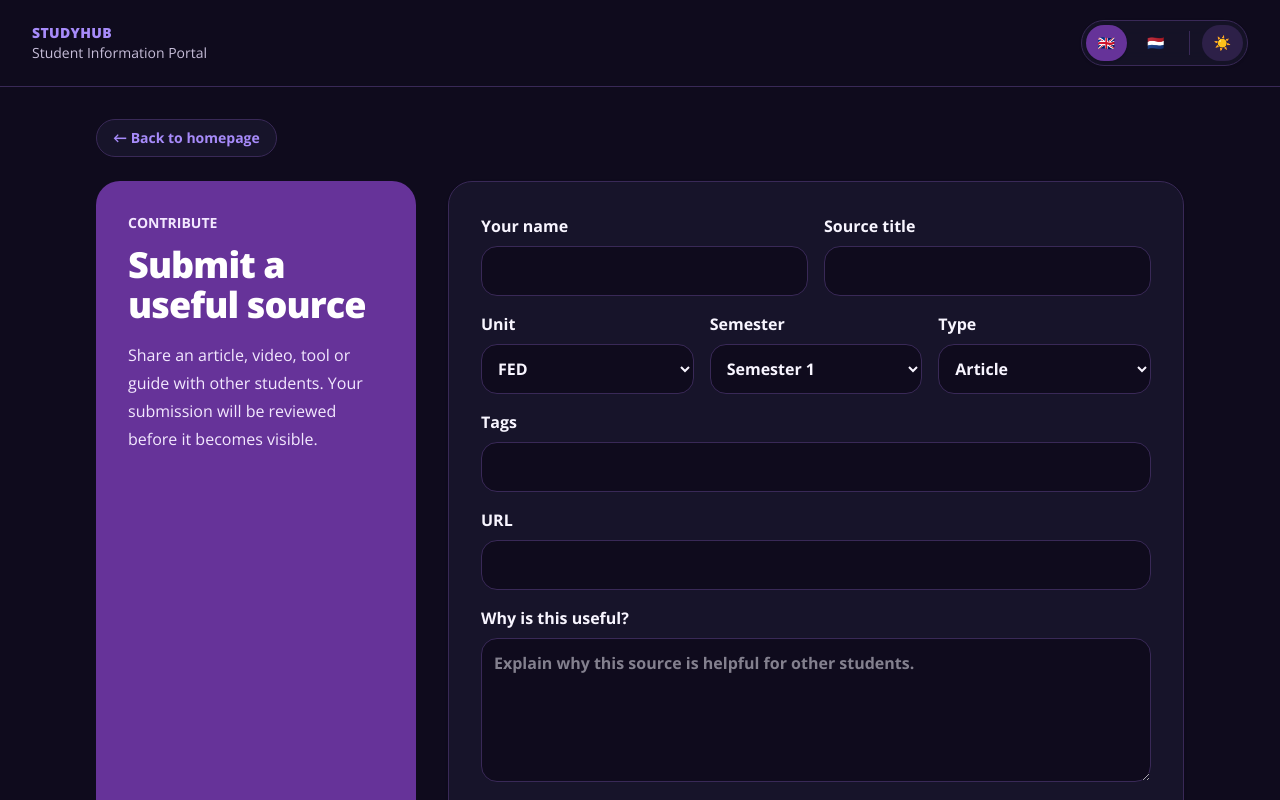
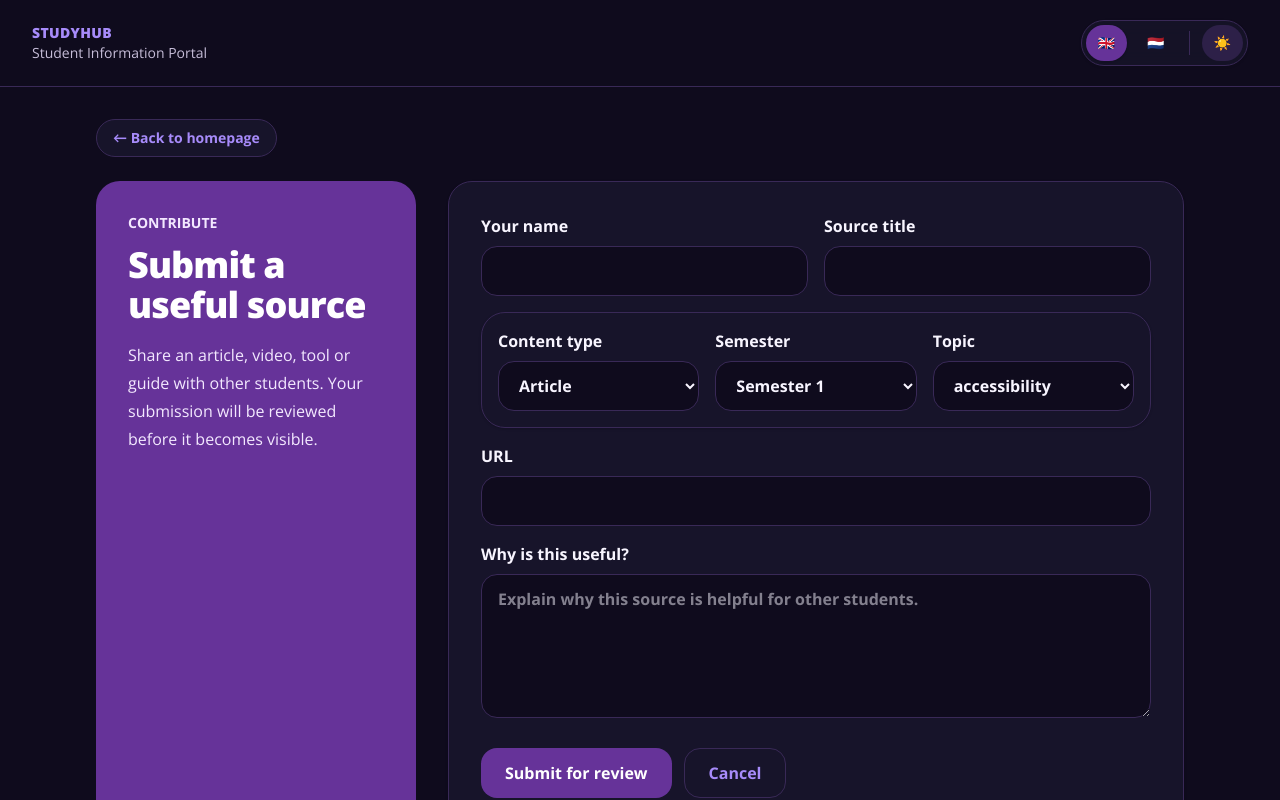
Before and after one commit to docentDavid/studyhub, a Next.js app: page /submit in a window 1280 px wide. Shown: the top 800 px of the page. Built offline with nearby package versions, Linux system fonts and the light colour scheme.

Commit message:
Update submit-page-client.tsx

```diff
--- a/components/submit-page-client.tsx
+++ b/components/submit-page-client.tsx
@@ -1,7 +1,10 @@
 "use client";
 
 import Link from "next/link";
+import { mockArticles } from "@/data/mock-articles";
+import { getSourceTypeName } from "@/lib/source-types";
 import { useLanguage } from "@/lib/use-language";
+import type { SourceType } from "@/types/content";
 
 const copy = {
   en: {
@@ -12,10 +15,9 @@ const copy = {
       "Share an article, video, tool or guide with other students. Your submission will be reviewed before it becomes visible.",
     name: "Your name",
     sourceTitle: "Source title",
-    unit: "Unit",
     semester: "Semester",
-    type: "Type",
-    tags: "Tags",
+    type: "Content type",
+    topic: "Topic",
     url: "URL",
     reason: "Why is this useful?",
     reasonPlaceholder: "Explain why this source is helpful for other students.",
@@ -30,10 +32,9 @@ const copy = {
       "Deel een artikel, video, tool of guide met andere studenten. Je inzending wordt eerst gecontroleerd voordat deze zichtbaar wordt.",
     name: "Jouw naam",
     sourceTitle: "Titel van de bron",
-    unit: "Unit",
     semester: "Semester",
-    type: "Type",
-    tags: "Tags",
+    type: "Contenttype",
+    topic: "Onderwerp",
     url: "URL",
     reason: "Waarom is dit nuttig?",
     reasonPlaceholder:
@@ -45,11 +46,26 @@ const copy = {
 
 export function SubmitPageClient() {
   const language = useLanguage();
-
   const t = copy[language];
 
+  const approvedArticles = mockArticles.filter(
+    (article) => article.status === "approved",
+  );
+
+  const sourceTypes = Array.from(
+    new Set(approvedArticles.map((article) => article.sourceType)),
+  ).sort((a, b) => a.localeCompare(b));
+
+  const semesters = Array.from(
+    new Set(approvedArticles.flatMap((article) => article.semesters)),
+  ).sort((a, b) => a.localeCompare(b));
+
+  const topics = Array.from(
+    new Set(approvedArticles.flatMap((article) => article.tags)),
+  ).sort((a, b) => a.localeCompare(b));
+
   const fieldClassName =
-    "mt-2 w-full rounded-2xl border border-[var(--border)] bg-[var(--background)] p-3 text-[var(--foreground)] outline-none focus:ring-2 focus:ring-[var(--brand)]";
+    "mt-2 w-full rounded-2xl border border-[var(--border)] bg-[var(--background)] px-4 py-3 text-[var(--foreground)] outline-none focus:ring-2 focus:ring-[var(--brand)]";
 
   return (
     <main className="min-h-screen bg-[var(--background)] text-[var(--foreground)]">
@@ -85,52 +101,40 @@ export function SubmitPageClient() {
               </label>
             </div>
 
-            <div className="mt-4 grid gap-4 md:grid-cols-3">
+            <div className="mt-4 grid gap-4 rounded-3xl border border-[var(--border)] bg-[var(--surface)] p-4 shadow-sm md:grid-cols-3">
               <label className="font-bold text-[var(--foreground)]">
-                {t.unit}
+                {t.type}
                 <select className={fieldClassName}>
-                  <option>FED</option>
-                  <option>IM</option>
-                  <option>DES</option>
-                  <option>PROG</option>
-                  <option>GENERAL</option>
+                  {sourceTypes.map((type) => (
+                    <option key={type} value={type}>
+                      {getSourceTypeName(type as SourceType, language)}
+                    </option>
+                  ))}
                 </select>
               </label>
 
               <label className="font-bold text-[var(--foreground)]">
                 {t.semester}
                 <select className={fieldClassName}>
-                  <option>Semester 1</option>
-                  <option>Semester 2</option>
-                  <option>Semester 3</option>
-                  <option>Semester 4</option>
+                  {semesters.map((semester) => (
+                    <option key={semester} value={semester}>
+                      {semester}
+                    </option>
+                  ))}
                 </select>
               </label>
 
               <label className="font-bold text-[var(--foreground)]">
-                {t.type}
+                {t.topic}
                 <select className={fieldClassName}>
-                  <option value="article">
-                    {language === "en" ? "Article" : "Artikel"}
-                  </option>
-                  <option value="guide">
-                    {language === "en" ? "Guide" : "Handleiding"}
-                  </option>
-                  <option value="video">Video</option>
-                  <option value="external-source">
-                    {language === "en" ? "External source" : "Externe bron"}
-                  </option>
-                  <option value="student-source">
-                    {language === "en" ? "Student source" : "Studentenbron"}
-                  </option>
+                  {topics.map((topic) => (
+                    <option key={topic} value={topic}>
+                      {topic}
+                    </option>
+                  ))}
                 </select>
               </label>
             </div>
-
-            <label className="mt-4 block font-bold text-[var(--foreground)]">
-              {t.tags}
-              <input className={fieldClassName} />
-            </label>
 
             <label className="mt-4 block font-bold text-[var(--foreground)]">
               {t.url}
```
